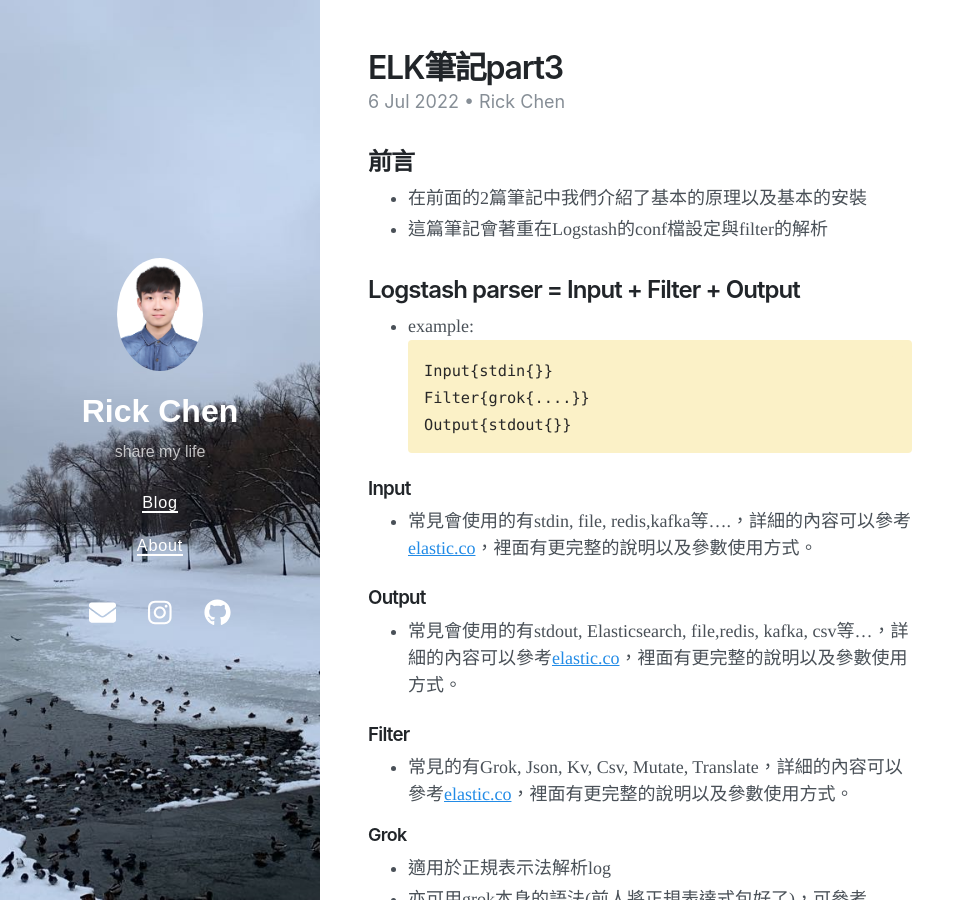
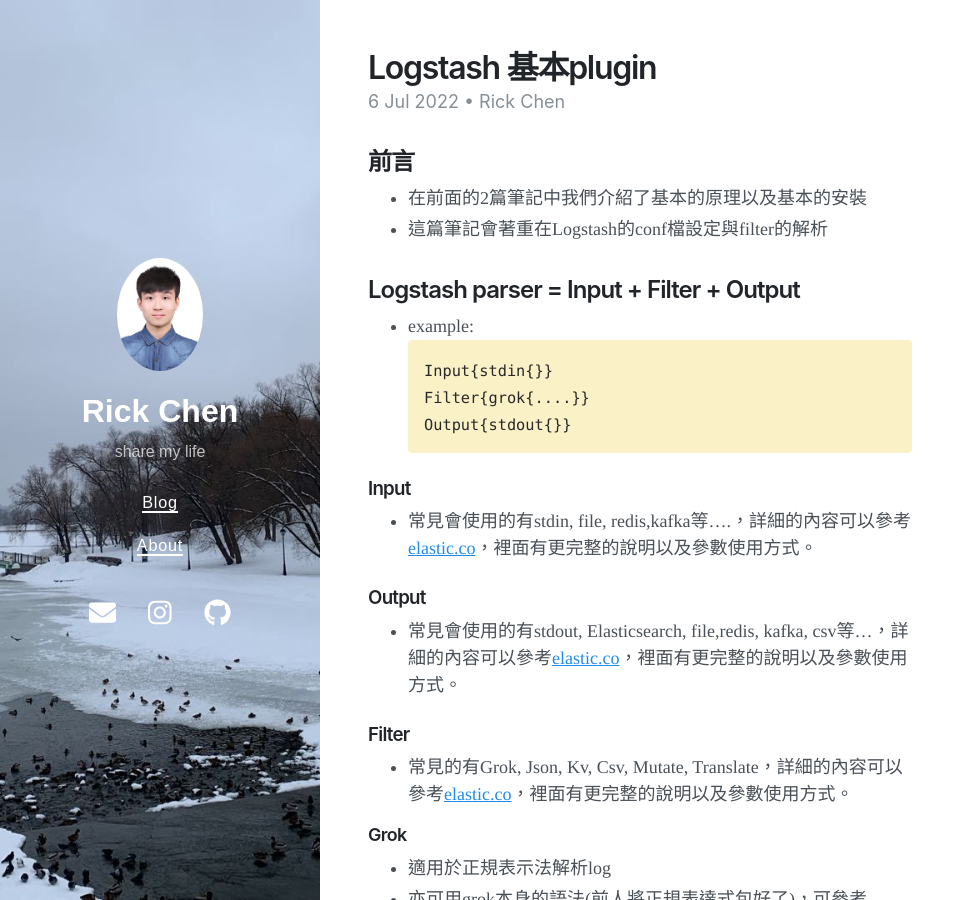
Before and after one commit to jerry940917chen/jerry940917chen.github.io, a Jekyll site: the page built from _posts/2022-07-06-ELK-3.md, in a window 1280 px wide and 900 px high. Shown: the whole window, without its empty margins (0-975 px from the left). Built offline with Jekyll 4.4.1, drawn with Linux system fonts in a browser that asks for light colours; nearby versions of some CDN libraries.

Commit message:
Update 2022-07-06-ELK-3.md

```diff
--- a/_posts/2022-07-06-ELK-3.md
+++ b/_posts/2022-07-06-ELK-3.md
@@ -1,6 +1,6 @@
 ---
 layout: post
-title: ELK筆記part3
+title: Logstash 基本plugin
 author: Rick Chen
 tags: Linux
 date: 2022-07-06
```
